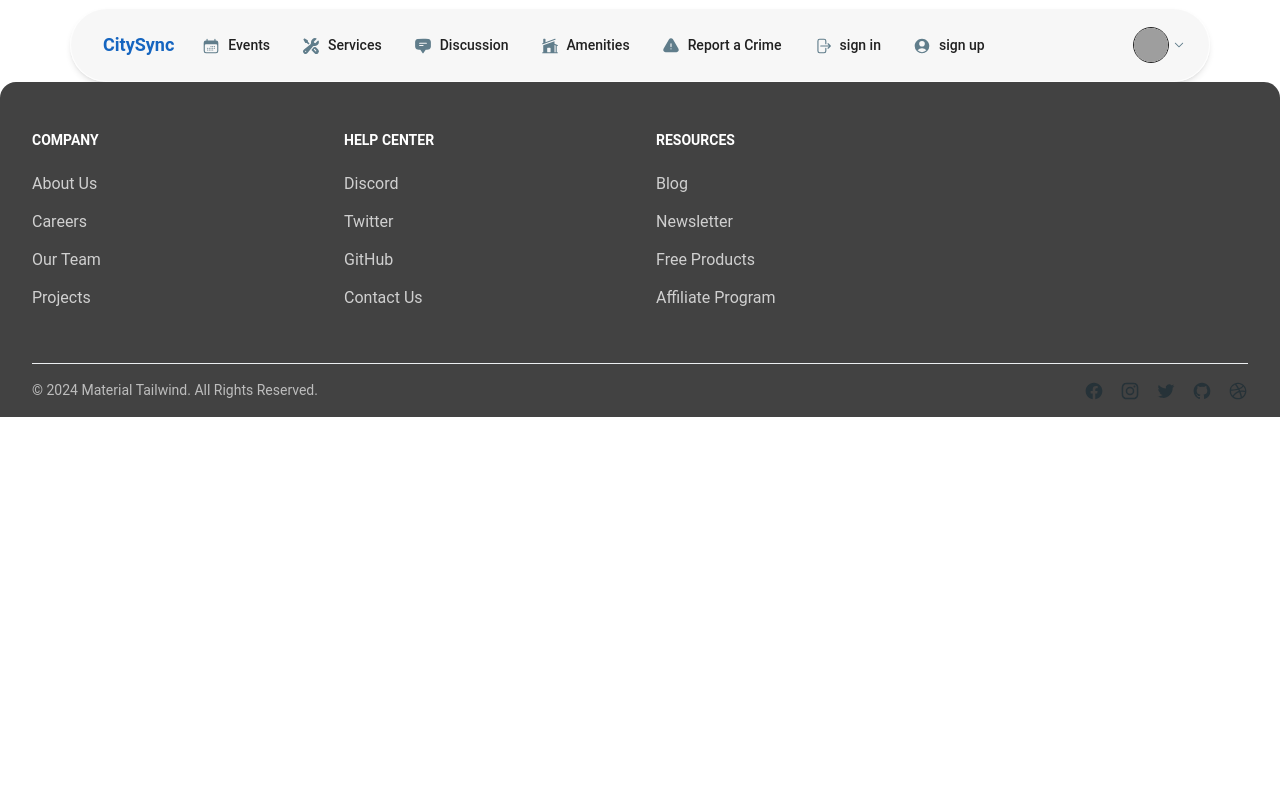
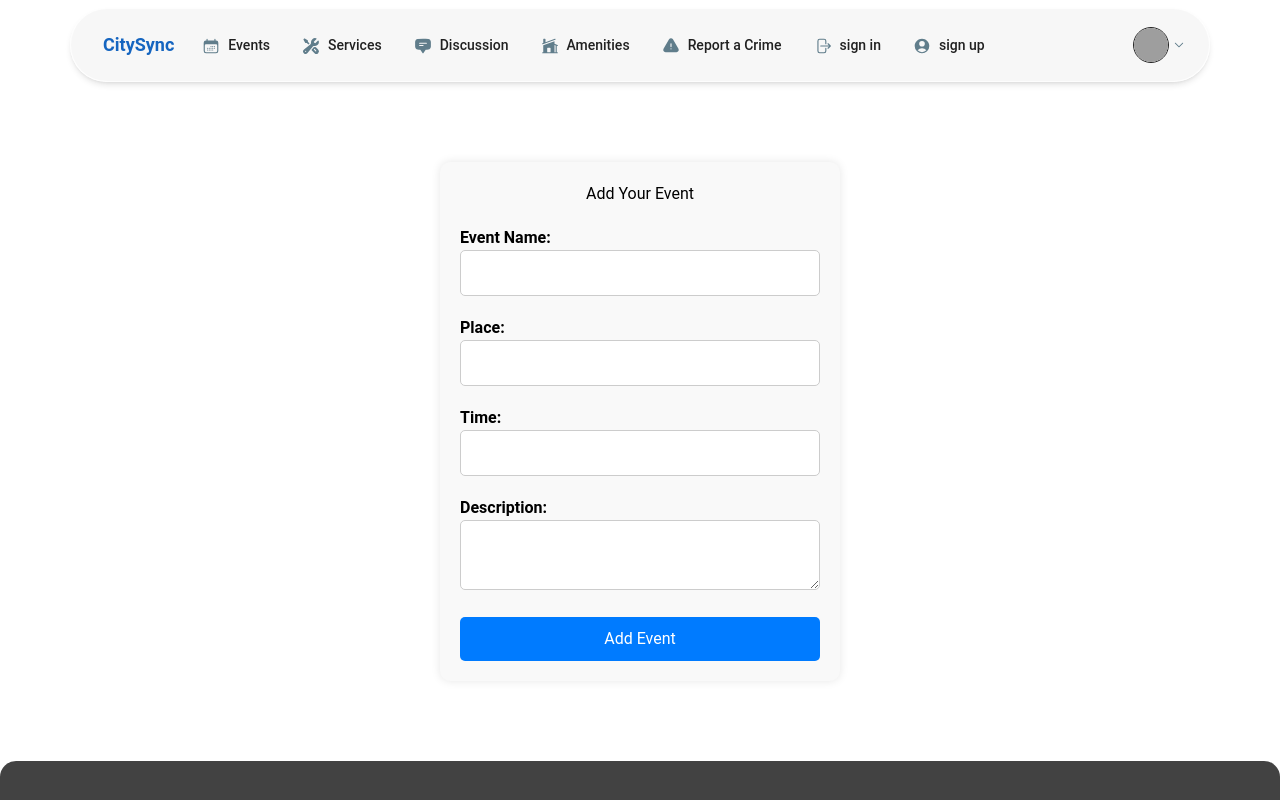
Before and after one commit to AryanPahuja21/CityConnect, a React (Vite) app: page /ownevent in a window 1280 px wide. Shown: the top 800 px of the page. Built offline with nearby package versions, Linux system fonts and the light colour scheme; grey boxes are pictures that could not be loaded.

Commit message:
okay hai

```diff
--- a/src/App.jsx
+++ b/src/App.jsx
@@ -11,7 +11,7 @@ import SignUp from "./Components/SignUp.jsx";
 import SignIn from "./Components/SignIn.jsx";
 import AmenitiesGuide from "./Components/AmenitiesGuide.jsx";
 import Discussion from "./Components/discussion.jsx";
-
+import OwnEvent from "./Components/ownEvent.jsx";
 
 import { BrowserRouter as Router, Routes, Route } from "react-router-dom";
 function App() {
@@ -31,6 +31,7 @@ function App() {
             <Route path="/signup" element={<SignUp />}></Route>
             <Route path="/amenities" element={<AmenitiesGuide />} ></Route>
             <Route path="/discussion" element={<Discussion/>} ></Route>
+            <Route path="/ownevent" element={<OwnEvent/>} ></Route>
           </Routes>
         </Router>
 
--- a/src/Components/Events.jsx
+++ b/src/Components/Events.jsx
@@ -1,6 +1,7 @@
 import React from "react";
 import { Card } from "flowbite-react";
-import { Button } from './ui/movingborder';
+import { Button } from "./ui/movingborder";
+import { Link } from 'react-router-dom'
 const Events = () => {
   const data = [
     {
@@ -61,10 +62,13 @@ const Events = () => {
 
   const CardP = ({ name, price, image }) => {
     return (
-
       <div className="mx-auto">
         <div>
-          <Card className="max-w-[20vw] transition-transform duration-300 hover:shadow-2xl hover:shadow-blue-500  rounded-t-lg scale-100 hover:scale-105" imgAlt={price} imgSrc={image}>
+          <Card
+            className="max-w-[20vw] transition-transform duration-300 hover:shadow-2xl hover:shadow-blue-500  rounded-t-lg scale-100 hover:scale-105"
+            imgAlt={price}
+            imgSrc={image}
+          >
             <a href="/">
               <h5 className="text-xl font-semibold tracking-tight text-gray-900">
                 {name}
@@ -133,16 +137,21 @@ const Events = () => {
   };
   return (
     <>
+    <Link to='/ownevent'>
+
       <div className="flex justify-center mt-10">
         <Button
           borderRadius="1.75rem"
-    className="bg-blue-300 dark:bg-slate-900 text-black dark:text-white border-neutral-200 dark:border-slate-800"
+          className="bg-blue-200 dark:bg-slate-900 text-black dark:text-white border-neutral-200 dark:border-slate-800"
           >
           Add your event
         </Button>
       </div>
+    </Link>
 
-      <h1 className="w-fit mx-auto pt-10 text-7xl font-bold">Upcoming Events In The City</h1>
+      <h1 className="w-fit mx-auto pt-10 text-7xl font-bold">
+        Upcoming Events In The City
+      </h1>
       <div className="container p-20 mx-auto">
         <div className="flex flex-wrap gap-x-20 gap-y-10 justify-center ">
           {data.map((i, index) => (
--- /dev/null
+++ b/src/Components/event.css
@@ -0,0 +1,50 @@
+.event-form-container {
+    width: 400px;
+    margin: 0 auto;
+    padding: 20px;
+    background-color: #f9f9f9;
+    border-radius: 10px;
+    box-shadow: 0 0 10px rgba(0, 0, 0, 0.1);
+
+  }
+
+  .form-title {
+    margin-bottom: 20px;
+    text-align: center;
+  }
+
+  .form {
+    display: flex;
+    flex-direction: column;
+  }
+
+  .form-group {
+    margin-bottom: 20px;
+  }
+
+  .form-label {
+    margin-bottom: 5px;
+    font-weight: bold;
+  }
+
+  .form-input,
+  .form-textarea {
+    width: 100%;
+    padding: 10px;
+    border: 1px solid #ccc;
+    border-radius: 5px;
+  }
+
+  .form-button {
+    width: 100%;
+    padding: 10px;
+    background-color: #007bff;
+    color: white;
+    border: none;
+    border-radius: 5px;
+    cursor: pointer;
+  }
+
+  .form-button:hover {
+    background-color: #0056b3;
+  }
--- /dev/null
+++ b/src/Components/ownEvent.jsx
@@ -0,0 +1,66 @@
+import React, { useState } from "react";
+import "./event.css";
+
+export default function EventForm() {
+  const [eventName, setEventName] = useState("");
+  const [place, setPlace] = useState("");
+  const [time, setTime] = useState("");
+  const [description, setDescription] = useState("");
+
+  const handleSubmit = (event) => {
+    event.preventDefault();
+
+    console.log("Form submitted with:", { eventName, place, time, description });
+  };
+
+  return (
+    <div className="m-20">
+<div className="event-form-container ">
+      <h2 className="form-title">Add Your Event</h2>
+      <form onSubmit={handleSubmit} className="form">
+        <div className="form-group">
+          <label className="form-label">Event Name:</label>
+          <input
+            type="text"
+            value={eventName}
+            onChange={(e) => setEventName(e.target.value)}
+            className="form-input"
+            required
+          />
+        </div>
+        <div className="form-group">
+          <label className="form-label">Place:</label>
+          <input
+            type="text"
+            value={place}
+            onChange={(e) => setPlace(e.target.value)}
+            className="form-input"
+            required
+          />
+        </div>
+        <div className="form-group">
+          <label className="form-label">Time:</label>
+          <input
+            type="text"
+            value={time}
+            onChange={(e) => setTime(e.target.value)}
+            className="form-input"
+            required
+          />
+        </div>
+        <div className="form-group">
+          <label className="form-label">Description:</label>
+          <textarea
+            value={description}
+            onChange={(e) => setDescription(e.target.value)}
+            className="form-textarea"
+            required
+          />
+        </div>
+        <button type="submit" className="form-button">Add Event</button>
+      </form>
+    </div>
+    </div>
+
+  );
+}
```
Lines whose indentation alone changed are shown as unchanged.
